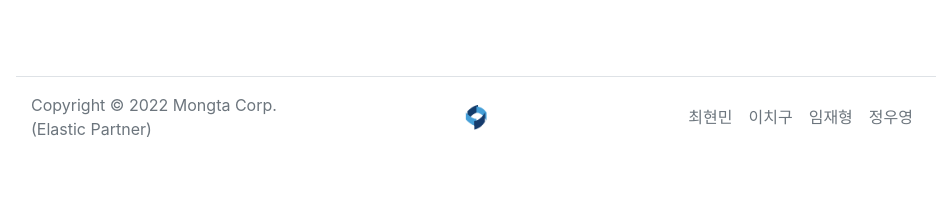
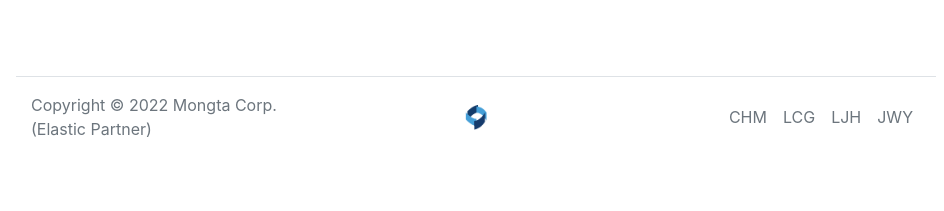
Before and after one commit to hyunmin0317/Mongle, a Django app: page / in a window 1280 px wide. Shown: the part 1309-1520 px from the top of the page, without its empty margins (164-1108 px from the left). Run offline with Django 4.2, Linux system fonts and the light colour scheme; some libraries are stand-ins or nearby versions.

Commit message:
feat: frontend

```diff
--- a/templates/base.html
+++ b/templates/base.html
@@ -38,10 +38,10 @@
         </a>
 
         <ul class="nav col-md-4 justify-content-end">
-            <li class="nav-item"><a href="https://github.com/hyunmin0317" class="nav-link px-2 text-muted">최현민</a></li>
-          <li class="nav-item"><a href="https://github.com/leechigu" class="nav-link px-2 text-muted">이치구</a></li>
-          <li class="nav-item"><a href="https://github.com/LimJaeHyung96" class="nav-link px-2 text-muted">임재형</a></li>
-          <li class="nav-item"><a href="https://github.com/Jungwooyoung1" class="nav-link px-2 text-muted">정우영</a></li>
+            <li class="nav-item"><a href="https://github.com/hyunmin0317" class="nav-link px-2 text-muted">CHM</a></li>
+          <li class="nav-item"><a href="https://github.com/leechigu" class="nav-link px-2 text-muted">LCG</a></li>
+          <li class="nav-item"><a href="https://github.com/LimJaeHyung96" class="nav-link px-2 text-muted">LJH</a></li>
+          <li class="nav-item"><a href="https://github.com/Jungwooyoung1" class="nav-link px-2 text-muted">JWY</a></li>
         </ul>
       </footer>
     <!-- 기본 템플릿 안에 삽입될 내용 End -->
```
